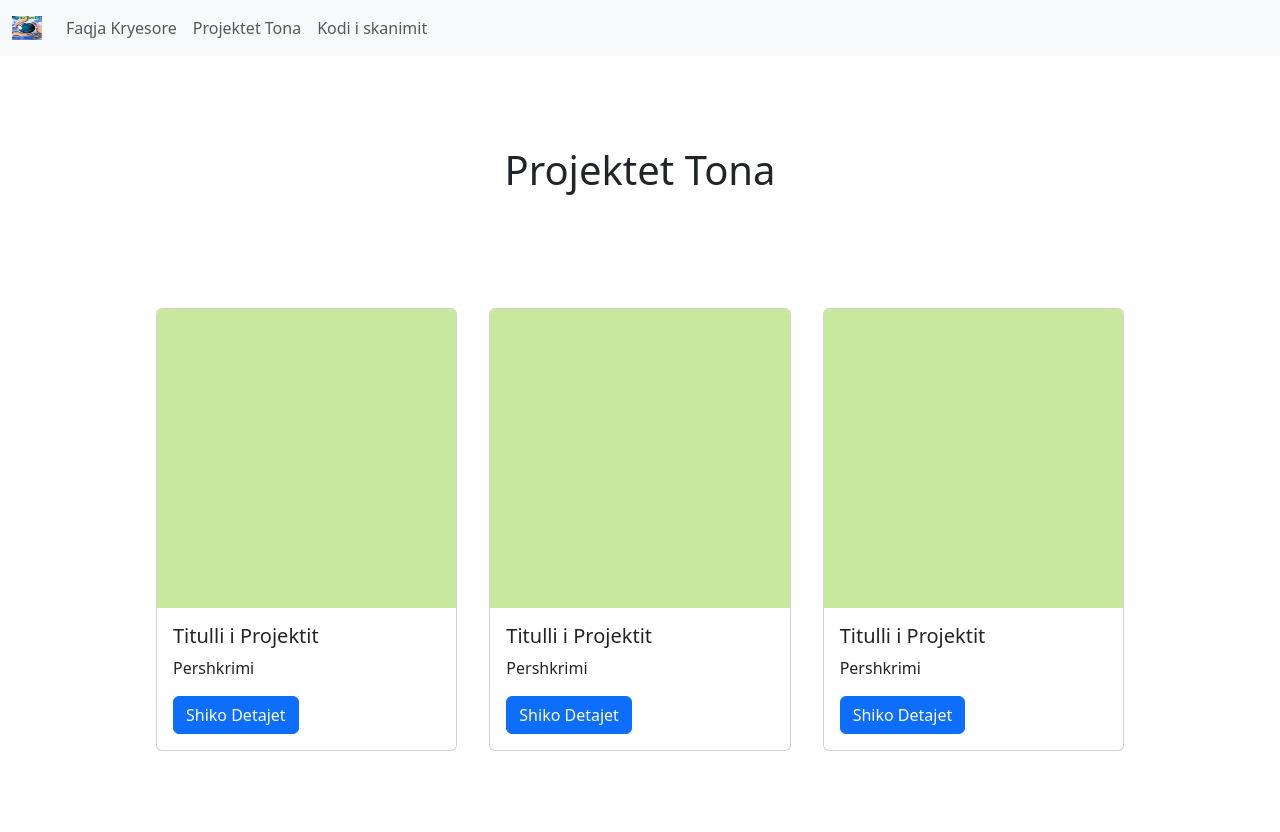
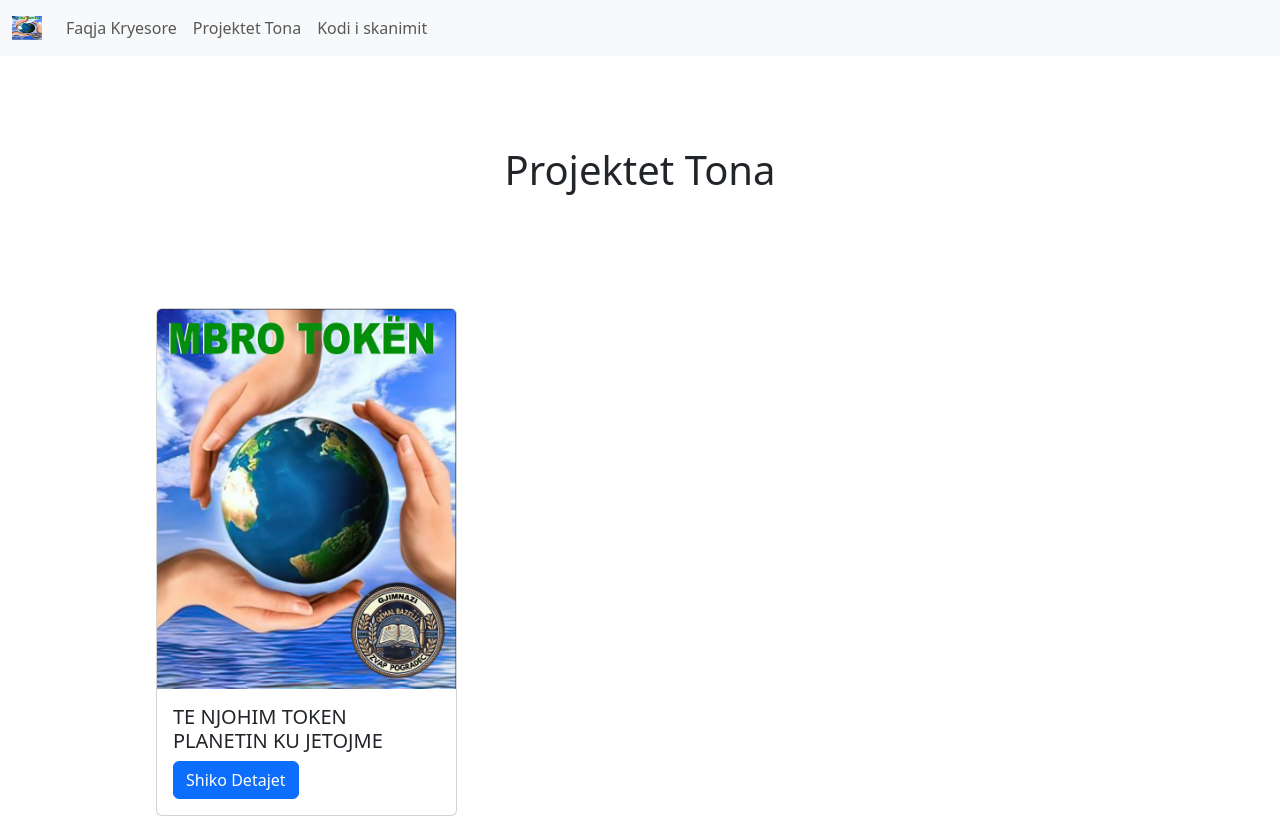
Before and after one commit to gjimnaziqemalbazelli/projects, a plain HTML site: page projects.html in a window 1280 px wide. Before the commit the page ends 800 px from the top, so only its background shows below. Drawn offline with nearby package versions, Linux system fonts and the light colour scheme.

Commit message:
Add new project

```diff
--- a/projects.html
+++ b/projects.html
@@ -37,27 +37,11 @@
     </div>
     <div class="container-fluid wrapper">
     <div class="card m-3">
-        <img src="example.png" class="card-img-top" alt="example.png">
+        <img src="logo.jpg" class="card-img-top" alt="mbro token">
         <div class="card-body">
-          <h5 class="card-title">Titulli i Projektit</h5>
-          <p class="card-text">Pershkrimi</p>
-          <a type="button" class="btn btn-primary" href="projekti1.html">Shiko Detajet</a>
-        </div>
-    </div>
-    <div class="card m-3">
-        <img src="example.png" class="card-img-top" alt="example.png">
-        <div class="card-body">
-            <h5 class="card-title">Titulli i Projektit</h5>
-            <p class="card-text">Pershkrimi</p>
-            <a type="button" class="btn btn-primary" href="projekti1.html">Shiko Detajet</a>
-        </div>
-    </div>
-    <div class="card m-3">
-        <img src="example.png" class="card-img-top" alt="example.png">
-        <div class="card-body">
-            <h5 class="card-title">Titulli i Projektit</h5>
-            <p class="card-text">Pershkrimi</p>
-          <a type="button" class="btn btn-primary" href="projekti1.html">Shiko Detajet</a>
+          <h5 class="card-title">TE NJOHIM TOKEN PLANETIN
+            KU JETOJME</h5>
+          <a type="button" class="btn btn-primary" href="projekt_njohim_token.html">Shiko Detajet</a>
         </div>
     </div>
     </div>
--- a/style.css
+++ b/style.css
@@ -6,7 +6,7 @@ div.home-div {
 
 .projects-div {
     margin: 5rem auto;
-    width: 50%;
+    width: 70%;
     padding: 10px;
 }
 
```
Also changed, not shown: projekt_njohim_token.html (added, +55 -0 lines), 1 other file.
